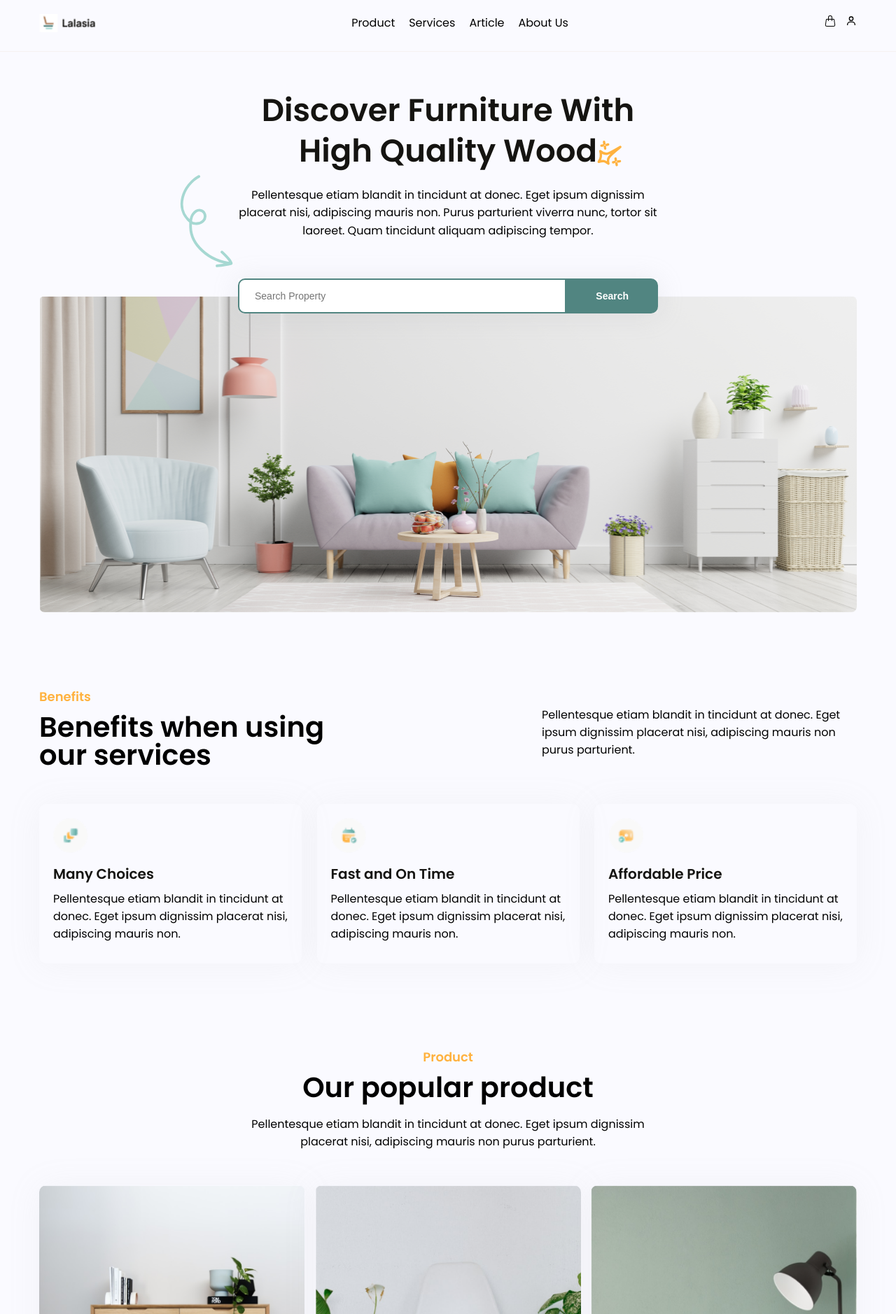
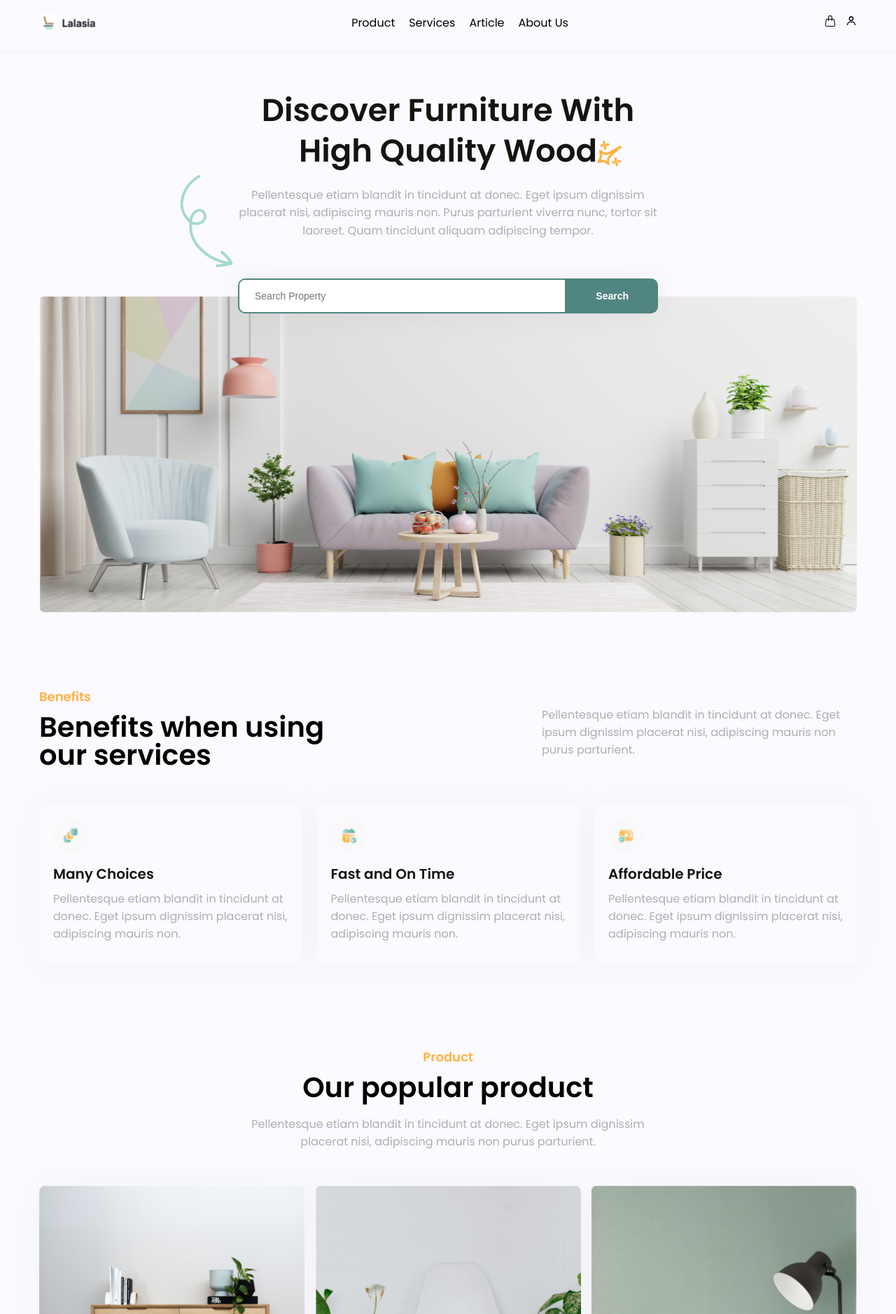
Before and after one commit to kariz-dev/furniture_landingpage, a React (Create React App) app: page / in a window 1280 px wide. Shown: the top 1878 px of the page at 70% size. Built offline with nearby package versions, Linux system fonts and the light colour scheme.

Commit message:
change color desc

```diff
--- a/src/App.css
+++ b/src/App.css
@@ -54,7 +54,6 @@ h6 {
   margin-left: auto;
 }
 
-
 /* ------------------------------------ Media for Container */
 @media (min-width: 576px) {
   .container {
--- a/src/components/HeroComp/styled.js
+++ b/src/components/HeroComp/styled.js
@@ -20,6 +20,7 @@ export const HeroDesc = styled.p`
   margin-top: 20px;
   font-weight: 400;
   line-height: 1.6em;
+  color: #AFADB5;
 `;
 
 export const HeroStarVector = styled.img`
--- a/src/components/ProductComp/styled.js
+++ b/src/components/ProductComp/styled.js
@@ -26,6 +26,7 @@ export const ProductDesc = styled.p`
   margin-left: auto;
   margin-right: auto;
   width: 580px;
+  color: #AFADB5;
 `;
 
 export const ProductCards = styled.div`
@@ -45,7 +46,7 @@ export const ProductCard = styled.div`
   margin-bottom: 20px;
 
   &:hover {
-    box-shadow: 0px 1.87902px 46.9755px rgba(175, 173, 181, 0.5);
+    box-shadow: 0px 1.87902px 46.9755px rgba(175, 173, 181, 0.3);
   }
 `;
 
--- a/src/components/ServicesComp/styled.js
+++ b/src/components/ServicesComp/styled.js
@@ -20,6 +20,7 @@ export const ServiceSubtitle = styled.p`
 
 export const ServiceDesc = styled.p`
   width: 450px;
+  color: #AFADB5;
 `;
 
 export const ServiceRow = styled.div`
@@ -38,8 +39,7 @@ export const ServiceCard = styled.div`
   cursor: pointer;
 
   &:hover {
-    background: #518581;
-    color: #fff !important;
+    box-shadow: 0px 1.87902px 46.9755px rgba(175, 173, 181, 0.3);
   }
 `;
 
@@ -54,4 +54,6 @@ export const ServiceCardTitle = styled.h3`
   margin: 8px 0;
 `;
 
-export const ServiceCardDesc = styled.p``;
+export const ServiceCardDesc = styled.p`
+  color: #afadb5;
+`;
```
